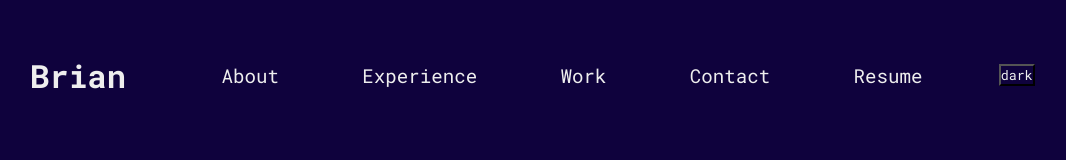
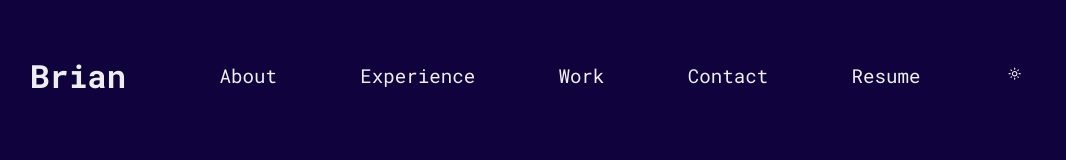
Before and after one commit to brain-ambani/brian-codes, a React (Create React App) app: page / in a window 1280 px wide. Shown: the top 160 px of the page, without its empty margins (98-1164 px from the left). Built offline with nearby package versions, Linux system fonts and the light colour scheme.

Commit message:
completed the nav section

```diff
--- a/src/components/nav/Nav.css
+++ b/src/components/nav/Nav.css
@@ -19,4 +19,10 @@
 
 .btn-switchmode {
   margin-right: 1.2rem;
+  outline: none;
+  border: none;
+  background: transparent;
+  cursor: pointer;
+  width: 40px;
+  height: 40px;
 }
--- a/src/components/nav/Nav.jsx
+++ b/src/components/nav/Nav.jsx
@@ -1,5 +1,6 @@
 import React from "react";
 import "./Nav.css";
+import { MdOutlineLightMode } from "react-icons/md";
 
 export default function Nav() {
   return (
@@ -24,7 +25,9 @@ export default function Nav() {
           </li>
         </ul>
       </div>
-      <button className="btn btn-switchmode">dark</button>
+      <button className="btn btn-switchmode">
+        <MdOutlineLightMode />
+      </button>
     </div>
   );
 }
```
